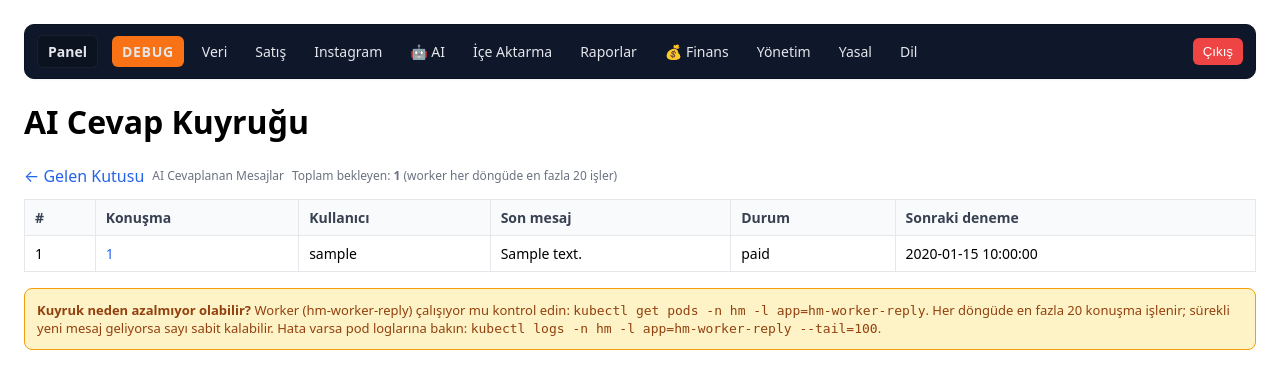
After one commit to hilmican/hm, a FastAPI app: template templates/ig_ai_queue.html in a window 1280 px wide. The commit adds this page. Shown: the top 389 px of the page. Run offline with FastAPI, Linux system fonts and the light colour scheme; the template is opened without the code that fills it: most values are stand-ins (such as "Sample title", 1, 10 or a date in 2020); parts of the project's set-up code (start-up, migrations or seed data) failed here and were passed over.

Commit message:
Add AI queue listing and navigation enhancements
- Introduced a new endpoint `/inbox/ai-queue` to list conversations in the AI processing queue, providing insights into pending messages.
- Created a new HTML template `ig_ai_queue.html` for displaying the AI queue, including details such as conversation ID, user, last message, status, and next attempt time.
- Updated navigation links in multiple templates to include access to the AI queue, improving user experience and accessibility.
- Enhanced error handling in the AI queue retrieval process to ensure robust data presentation.

```diff
--- a/templates/_nav.html
+++ b/templates/_nav.html
@@ -81,6 +81,7 @@
           <a href="/ig/inbox?has_ad=yes">Inbox · Reklamlı</a>
           <a href="/ig/inbox?has_ad=unlinked">Inbox · Reklamı Ürüne Bağla</a>
           <a href="/ig/inbox/ai-replied">🤖 AI Cevaplanan Mesajlar</a>
+          <a href="/ig/inbox/ai-queue">📋 AI Kuyruğu (Bekleyen)</a>
           <div style="padding: 4px 8px; font-size: 11px; color: #9ca3af; text-transform: uppercase; font-weight: 600; border-bottom: 1px solid rgba(255,255,255,0.1); margin: 8px 0 4px 0;">İçerik & Analiz</div>
           <a href="/ig/content/calendar">📅 İçerik Takvimi</a>
           <a href="/ig/insights/dashboard">📊 Insights Panel</a>
@@ -305,6 +306,7 @@
       <a href="/ig/inbox?has_ad=yes" onclick="closeMobileMenu()">Inbox · Reklamlı</a>
       <a href="/ig/inbox?has_ad=unlinked" onclick="closeMobileMenu()">Inbox · Reklamı Ürüne Bağla</a>
       <a href="/ig/inbox/ai-replied" onclick="closeMobileMenu()">🤖 AI Cevaplanan Mesajlar</a>
+      <a href="/ig/inbox/ai-queue" onclick="closeMobileMenu()">📋 AI Kuyruğu (Bekleyen)</a>
       <div style="padding: 4px 8px; font-size: 11px; color: #9ca3af; text-transform: uppercase; font-weight: 600; border-bottom: 1px solid rgba(255,255,255,0.1); margin: 8px 0 4px 0;">İçerik & Analiz</div>
       <a href="/ig/content/calendar" onclick="closeMobileMenu()">📅 İçerik Takvimi</a>
       <a href="/ig/insights/dashboard" onclick="closeMobileMenu()">📊 Insights Panel</a>
--- /dev/null
+++ b/templates/ig_ai_queue.html
@@ -0,0 +1,60 @@
+<!doctype html>
+<html>
+  <head>
+    <meta charset="utf-8" />
+    <meta name="viewport" content="width=device-width, initial-scale=1.0">
+    <title>AI Cevap Kuyruğu</title>
+    <style>
+      body { font-family: system-ui, -apple-system, Segoe UI, Roboto, Arial, sans-serif; margin: 24px; }
+      .toolbar { display:flex; gap:8px; margin-bottom:12px; align-items:center; flex-wrap:wrap; }
+      a { color:#2563eb; text-decoration:none; }
+      .meta { color:#6b7280; font-size:12px; }
+      table { border-collapse: collapse; width:100%; margin-top:12px; }
+      th, td { border:1px solid #e5e7eb; padding:8px 10px; text-align:left; font-size:14px; }
+      th { background:#f9fafb; font-weight:600; color:#374151; }
+      tr:nth-child(even) { background:#f9fafb; }
+      .snippet { max-width:320px; overflow:hidden; text-overflow:ellipsis; white-space:nowrap; }
+      .note { margin-top:16px; padding:12px; background:#fef3c7; border:1px solid #f59e0b; border-radius:8px; font-size:13px; color:#92400e; }
+    </style>
+  </head>
+  <body>
+    {% include "_nav.html" %}
+    <h1>AI Cevap Kuyruğu</h1>
+    <div class="toolbar">
+      <a href="/ig/inbox">← Gelen Kutusu</a>
+      <a href="/ig/inbox/ai-replied" class="meta">AI Cevaplanan Mesajlar</a>
+      <span class="meta">Toplam bekleyen: <strong>{{ total_pending }}</strong> (worker her döngüde en fazla 20 işler)</span>
+    </div>
+    {% if queue_rows %}
+    <table>
+      <thead>
+        <tr>
+          <th>#</th>
+          <th>Konuşma</th>
+          <th>Kullanıcı</th>
+          <th>Son mesaj</th>
+          <th>Durum</th>
+          <th>Sonraki deneme</th>
+        </tr>
+      </thead>
+      <tbody>
+        {% for row in queue_rows %}
+        <tr>
+          <td>{{ loop.index }}</td>
+          <td><a href="/ig/inbox/{{ row.conversation_id }}">{{ row.conversation_id }}</a></td>
+          <td>{{ row.other_username or row.other_name or row.ig_user_id or '-' }}</td>
+          <td class="snippet" title="{{ row.last_message_text }}">{{ row.last_message_text[:80] or '-' }}{% if row.last_message_text and row.last_message_text|length > 80 %}…{% endif %}</td>
+          <td>{{ row.status or 'pending' }}</td>
+          <td>{{ row.next_attempt_at or '-' }}</td>
+        </tr>
+        {% endfor %}
+      </tbody>
+    </table>
+    {% else %}
+    <p class="meta">Kuyrukta bekleyen konuşma yok.</p>
+    {% endif %}
+    <div class="note">
+      <strong>Kuyruk neden azalmıyor olabilir?</strong> Worker (hm-worker-reply) çalışıyor mu kontrol edin: <code>kubectl get pods -n hm -l app=hm-worker-reply</code>. Her döngüde en fazla 20 konuşma işlenir; sürekli yeni mesaj geliyorsa sayı sabit kalabilir. Hata varsa pod loglarına bakın: <code>kubectl logs -n hm -l app=hm-worker-reply --tail=100</code>.
+    </div>
+  </body>
+</html>
--- a/templates/ig_inbox.html
+++ b/templates/ig_inbox.html
@@ -21,6 +21,7 @@
     <div class="toolbar">
       {% if not title or title == "Instagram Gelen Kutusu" %}
       <a href="/ig/inbox/ai-replied" class="meta-link" style="background:#10b981;color:#fff;border-color:#10b981;">AI Cevaplanan Mesajlar</a>
+      <a href="/ig/inbox/ai-queue" class="meta-link" style="background:#f59e0b;color:#fff;border-color:#f59e0b;">AI Kuyruğu (Bekleyen)</a>
       {% else %}
       <a href="/ig/inbox" class="meta-link">Tüm Konuşmalar</a>
       {% endif %}
--- a/templates/ig_thread.html
+++ b/templates/ig_thread.html
@@ -122,6 +122,7 @@
           <div class="meta">AI Durumu: {{ ai_state.label }}{% if ai_state.description %} — {{ ai_state.description }}{% endif %}</div>
           <div id="aiQueuePositionBlock" class="meta" style="margin-top:4px; padding:6px 8px; background:#f3f4f6; border-radius:6px; font-size:12px; color:#374151;">
             <span id="aiQueuePosition">Kuyruk bilgisi yükleniyor...</span>
+            <br><a href="/ig/inbox/ai-queue" style="font-size:12px;">Kuyruktaki konuşmaları listele</a>
           </div>
         {% endif %}
         {% if ai_state.needs_link %}
```
Also changed, not shown: app/routers/inbox_handlers.py (+65 -0 lines).
